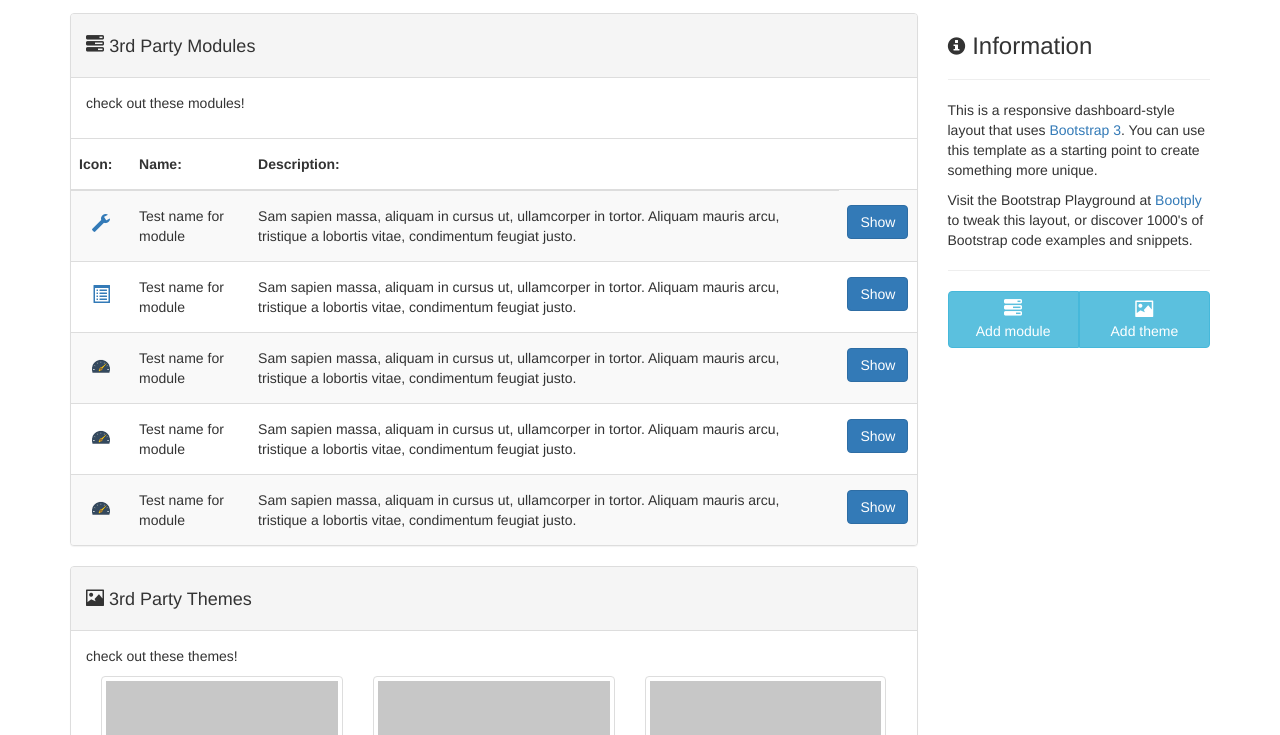
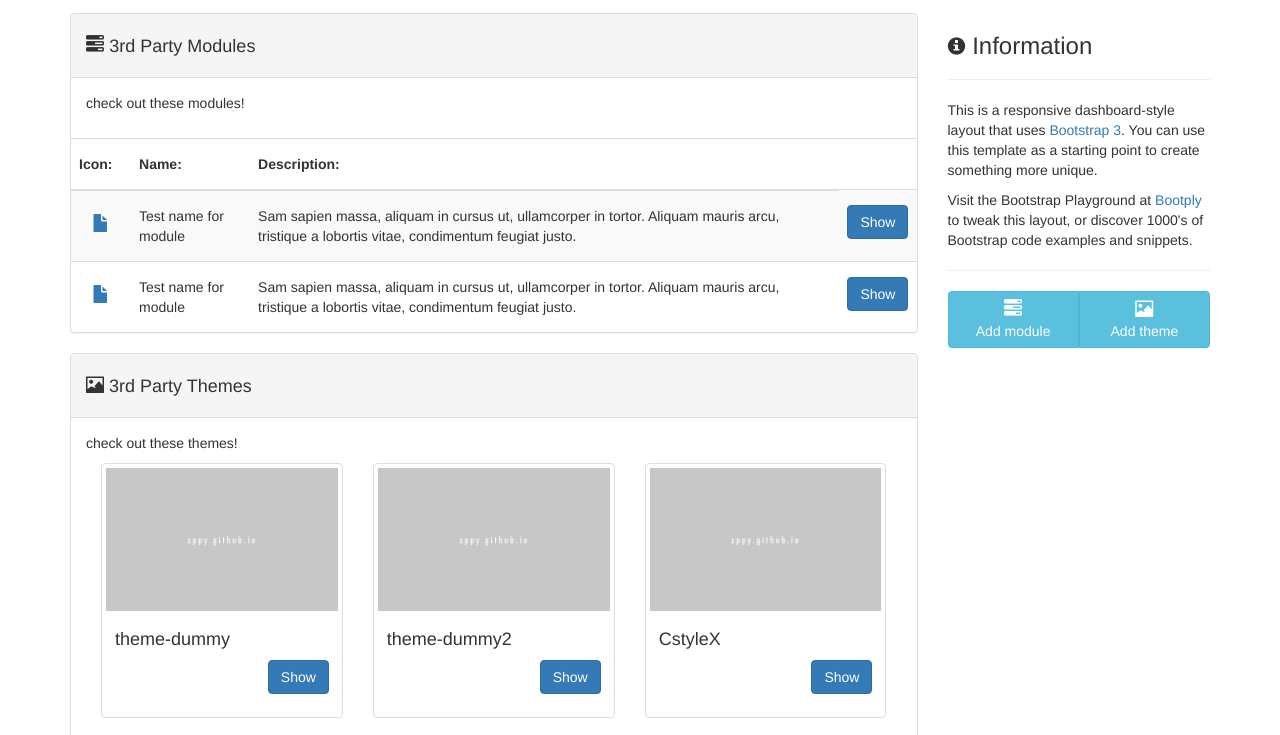
Before and after one commit to zppy/zppy.github.io, a plain HTML site: page index2.htm in a window 1280 px wide. Shown: the part 57-792 px from the top of the page. Drawn offline with nearby package versions, Linux system fonts and the light colour scheme.

Commit message:
ok ok ok

```diff
--- a/index2.htm
+++ b/index2.htm
@@ -41,31 +41,13 @@
 							</thead>
 							<tbody>
 								<tr>
-									<td><a href="#" class="btn"><i class="glyphicon glyphicon-wrench"> </i></a></td>
+									<td><a href="#" class="btn"><i class="glyphicon glyphicon-file"> </i></a></td>
 									<td>Test name for module</td>
 									<td>Sam sapien massa, aliquam in cursus ut, ullamcorper in tortor. Aliquam mauris arcu, tristique a lobortis vitae, condimentum feugiat justo.</td>
 									<td><a href="#" class="btn btn-primary">Show</a></td>
 								</tr>
 								<tr>
-									<td><a href="#" class="btn"><i class="glyphicon glyphicon-list-alt"> </i></a></td>
-									<td>Test name for module</td>
-									<td>Sam sapien massa, aliquam in cursus ut, ullamcorper in tortor. Aliquam mauris arcu, tristique a lobortis vitae, condimentum feugiat justo.</td>
-									<td><a href="#" class="btn btn-primary">Show</a></td>
-								</tr>
-								<tr>
-									<td><a href="#" class="btn"><img class="zppy_icon" src="/website/modules/test/img/icon.png"></a></td>
-									<td>Test name for module</td>
-									<td>Sam sapien massa, aliquam in cursus ut, ullamcorper in tortor. Aliquam mauris arcu, tristique a lobortis vitae, condimentum feugiat justo.</td>
-									<td><a href="#" class="btn btn-primary">Show</a></td>
-								</tr>
-								<tr>
-									<td><a href="#" class="btn"><img class="zppy_icon" src="/website/modules/test/img/icon.png"></a></td>
-									<td>Test name for module</td>
-									<td>Sam sapien massa, aliquam in cursus ut, ullamcorper in tortor. Aliquam mauris arcu, tristique a lobortis vitae, condimentum feugiat justo.</td>
-									<td><a href="#" class="btn btn-primary">Show</a></td>
-								</tr>
-								<tr>
-									<td><a href="#" class="btn"><img class="zppy_icon" src="/website/modules/test/img/icon.png"></a></td>
+									<td><a href="#" class="btn"><i class="glyphicon glyphicon-file"> </i></a></td>
 									<td>Test name for module</td>
 									<td>Sam sapien massa, aliquam in cursus ut, ullamcorper in tortor. Aliquam mauris arcu, tristique a lobortis vitae, condimentum feugiat justo.</td>
 									<td><a href="#" class="btn btn-primary">Show</a></td>
```
